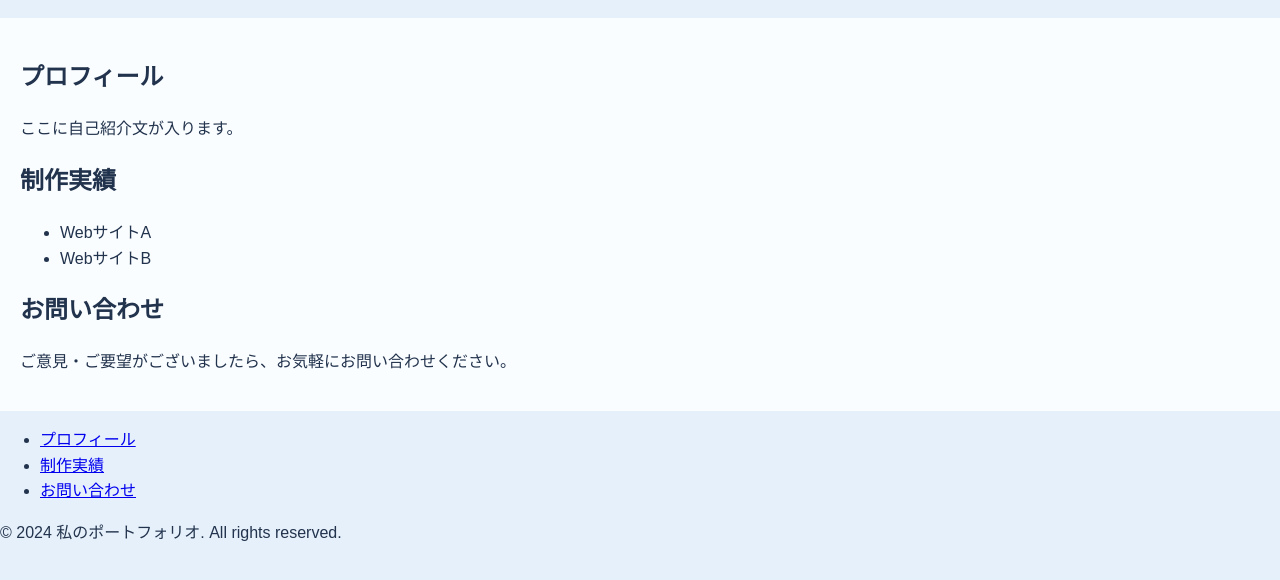
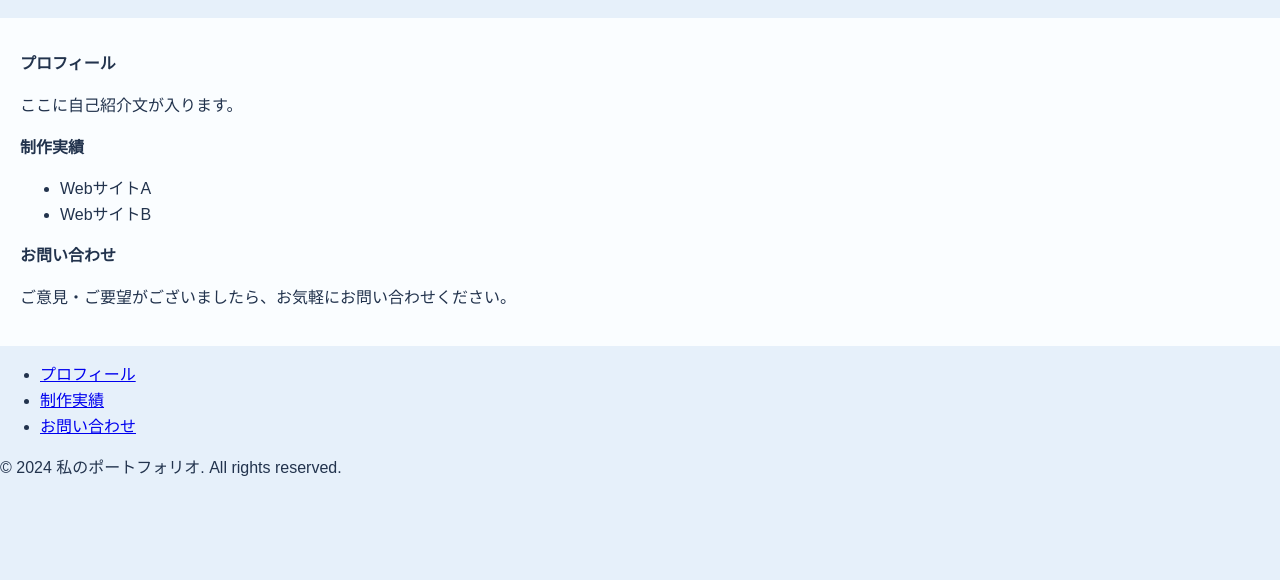
Before and after one commit to tsubame-works/sample-site, a plain HTML site: page index.html in a window 1280 px wide. Shown: the part 76-656 px from the top of the page. Drawn offline with Linux system fonts and the light colour scheme.

Commit message:
Update style.css

```diff
--- a/style.css
+++ b/style.css
@@ -15,3 +15,7 @@ main {
     /* ほぼ白に近いブルー */
     color: #22334d;
 }
+
+h2 {
+    font-size: 16px;
+}
```
